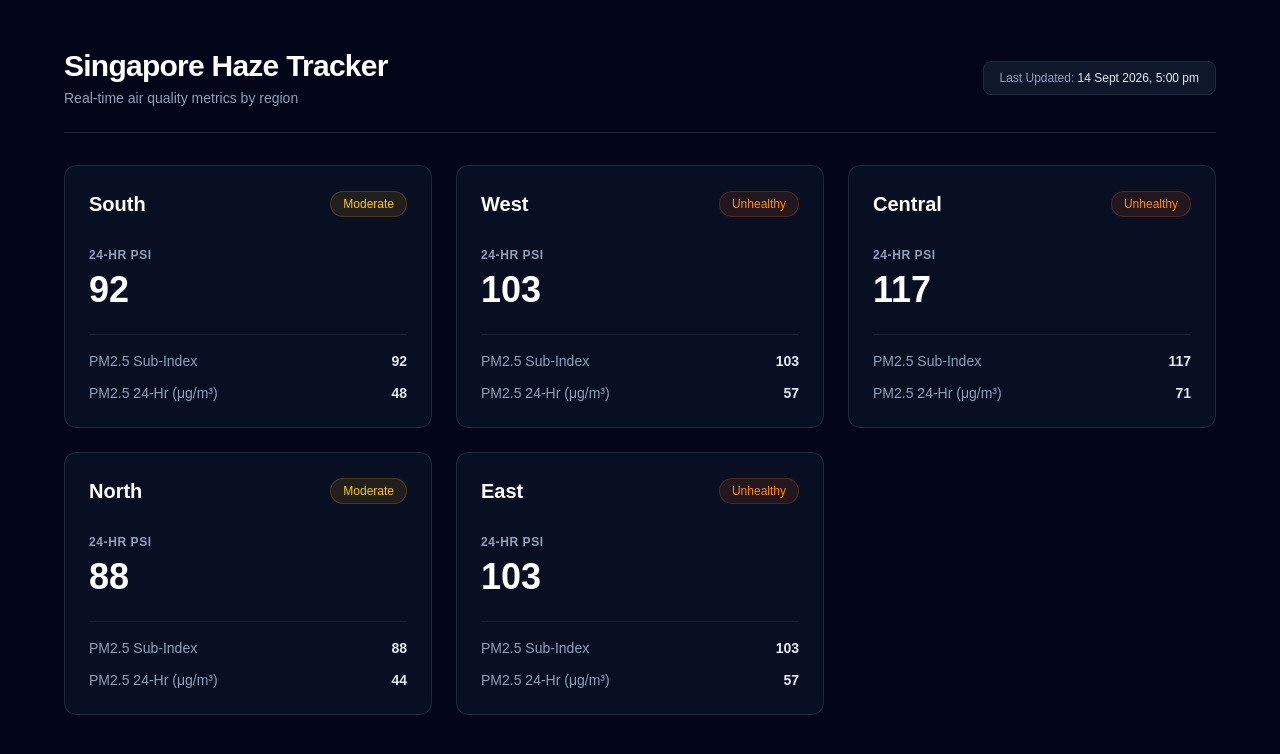
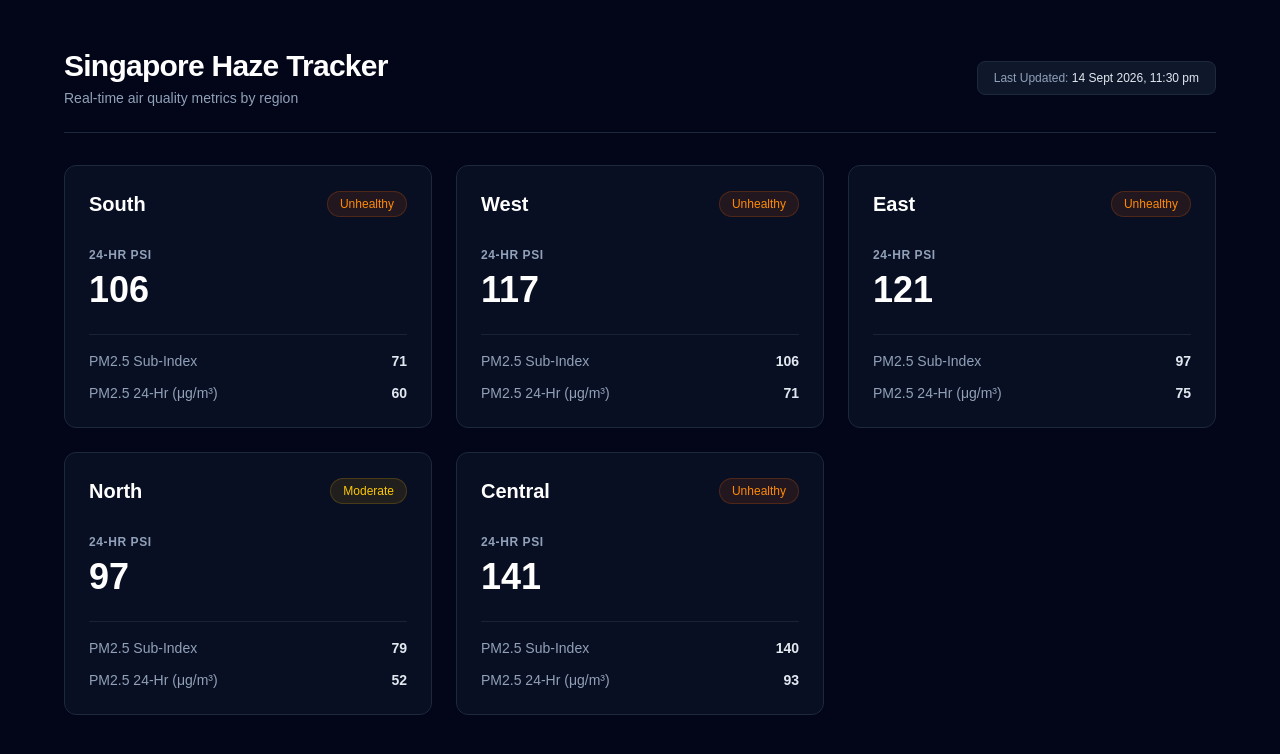
Before and after one commit to philbertshea/haze-app, a Next.js app in the folder frontend/: page / in a window 1280 px wide. Shown: the top 754 px of the page. Built offline with nearby package versions, Linux system fonts and the light colour scheme.

Commit message:
Update go file and frontend logic to reflect PM25 readings
Errors in PSI API. Using PM25 API to supplement required info

```diff
--- a/frontend/app/page.tsx
+++ b/frontend/app/page.tsx
@@ -85,7 +85,7 @@ export default async function Page() {
         <div className="grid grid-cols-1 sm:grid-cols-2 lg:grid-cols-3 gap-6">
           {regionNames.map((region) => {
             const psi24h = data.readings.psi_twenty_four_hourly[region] ?? 0;
-            const pm25Sub = data.readings.pm25_sub_index[region] ?? 0;
+            const pm25Sub = data.readings.pm25_one_hourly[region] ?? 0;
             const pm2524h = data.readings.pm25_twenty_four_hourly[region] ?? 0;
             const status = getPsiStatus(psi24h);
 
--- a/frontend/public/data.json
+++ b/frontend/public/data.json
@@ -1,5 +1,5 @@
 {
-	"lastUpdated": "2026-09-14T17:00:51+08:00",
+	"lastUpdated": "2026-09-14T23:30:43+08:00",
 	"regions": [
 		{
 			"name": "south",
@@ -16,10 +16,10 @@
 			}
 		},
 		{
-			"name": "central",
+			"name": "east",
 			"labelLocation": {
 				"latitude": 1.35735,
-				"longitude": 103.82
+				"longitude": 103.94
 			}
 		},
 		{
@@ -30,10 +30,10 @@
 			}
 		},
 		{
-			"name": "east",
+			"name": "central",
 			"labelLocation": {
 				"latitude": 1.35735,
-				"longitude": 103.94
+				"longitude": 103.82
 			}
 		}
 	],
@@ -46,82 +46,89 @@
 			"west": 1
 		},
 		"co_sub_index": {
-			"central": 9,
-			"east": 10,
+			"central": 10,
+			"east": 11,
 			"north": 11,
-			"south": 10,
-			"west": 10
+			"south": 12,
+			"west": 11
 		},
 		"no2_one_hour_max": {
-			"central": 22,
-			"east": 10,
-			"north": 14,
-			"south": 14,
-			"west": 15
+			"central": 14,
+			"east": 8,
+			"north": 18,
+			"south": 18,
+			"west": 28
 		},
 		"o3_eight_hour_max": {
-			"central": 53,
-			"east": 60,
-			"north": 86,
-			"south": 39,
-			"west": 35
+			"central": 45,
+			"east": 54,
+			"north": 63,
+			"south": 33,
+			"west": 33
 		},
 		"o3_sub_index": {
-			"central": 22,
-			"east": 25,
-			"north": 37,
-			"south": 17,
-			"west": 15
+			"central": 19,
+			"east": 23,
+			"north": 27,
+			"south": 14,
+			"west": 14
 		},
 		"pm10_sub_index": {
-			"central": 67,
-			"east": 73,
-			"north": 56,
-			"south": 60,
-			"west": 67
+			"central": 78,
+			"east": 84,
+			"north": 63,
+			"south": 67,
+			"west": 75
 		},
 		"pm10_twenty_four_hourly": {
-			"central": 83,
-			"east": 95,
-			"north": 61,
-			"south": 70,
-			"west": 84
+			"central": 106,
+			"east": 119,
+			"north": 75,
+			"south": 83,
+			"west": 99
+		},
+		"pm25_one_hourly": {
+			"central": 140,
+			"east": 97,
+			"north": 79,
+			"south": 71,
+			"west": 106
 		},
 		"pm25_sub_index": {
-			"central": 117,
-			"east": 103,
-			"north": 88,
-			"south": 92,
-			"west": 103
+			"central": 141,
+			"east": 121,
+			"north": 97,
+			"south": 106,
+			"west": 117
 		},
 		"pm25_twenty_four_hourly": {
-			"central": 71,
-			"east": 57,
-			"north": 44,
-			"south": 48,
-			"west": 57
+			"central": 93,
+			"east": 75,
+			"north": 52,
+			"south": 60,
+			"west": 71
 		},
 		"psi_twenty_four_hourly": {
-			"central": 117,
-			"east": 103,
-			"north": 88,
-			"south": 92,
-			"west": 103
+			"central": 141,
+			"east": 121,
+			"north": 97,
+			"south": 106,
+			"west": 117
 		},
 		"so2_sub_index": {
 			"central": 4,
 			"east": 2,
 			"north": 3,
 			"south": 1,
-			"west": 4
+			"west": 5
 		},
 		"so2_twenty_four_hourly": {
 			"central": 6,
 			"east": 2,
 			"north": 5,
 			"south": 2,
-			"west": 7
+			"west": 8
 		}
 	},
-	"fetchedAt": "2026-09-14T09:03:41Z"
+	"fetchedAt": "2026-09-14T23:44:51+08:00"
 }
```
Also changed, not shown: 1 other file (tests, documents, lock files or other folders).
